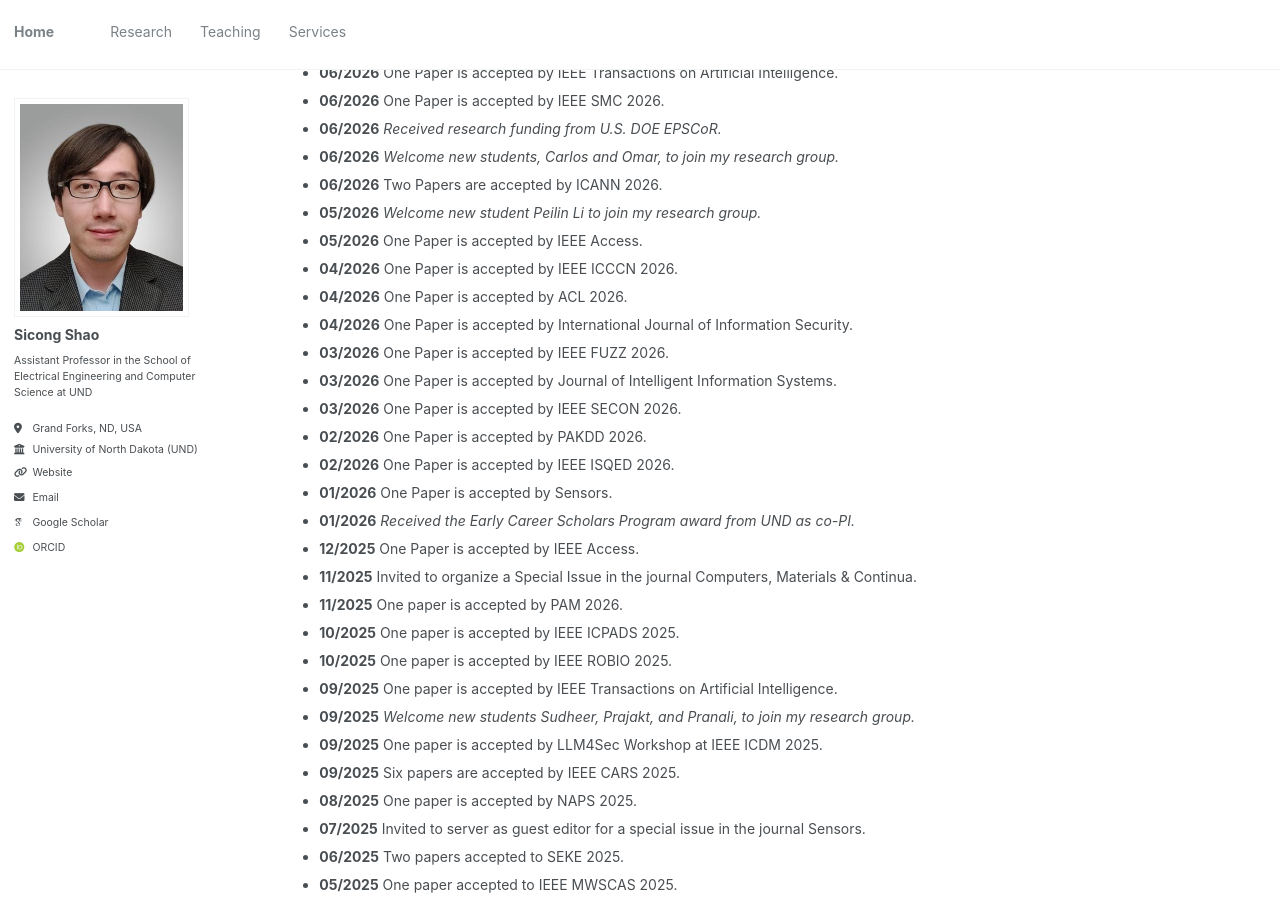
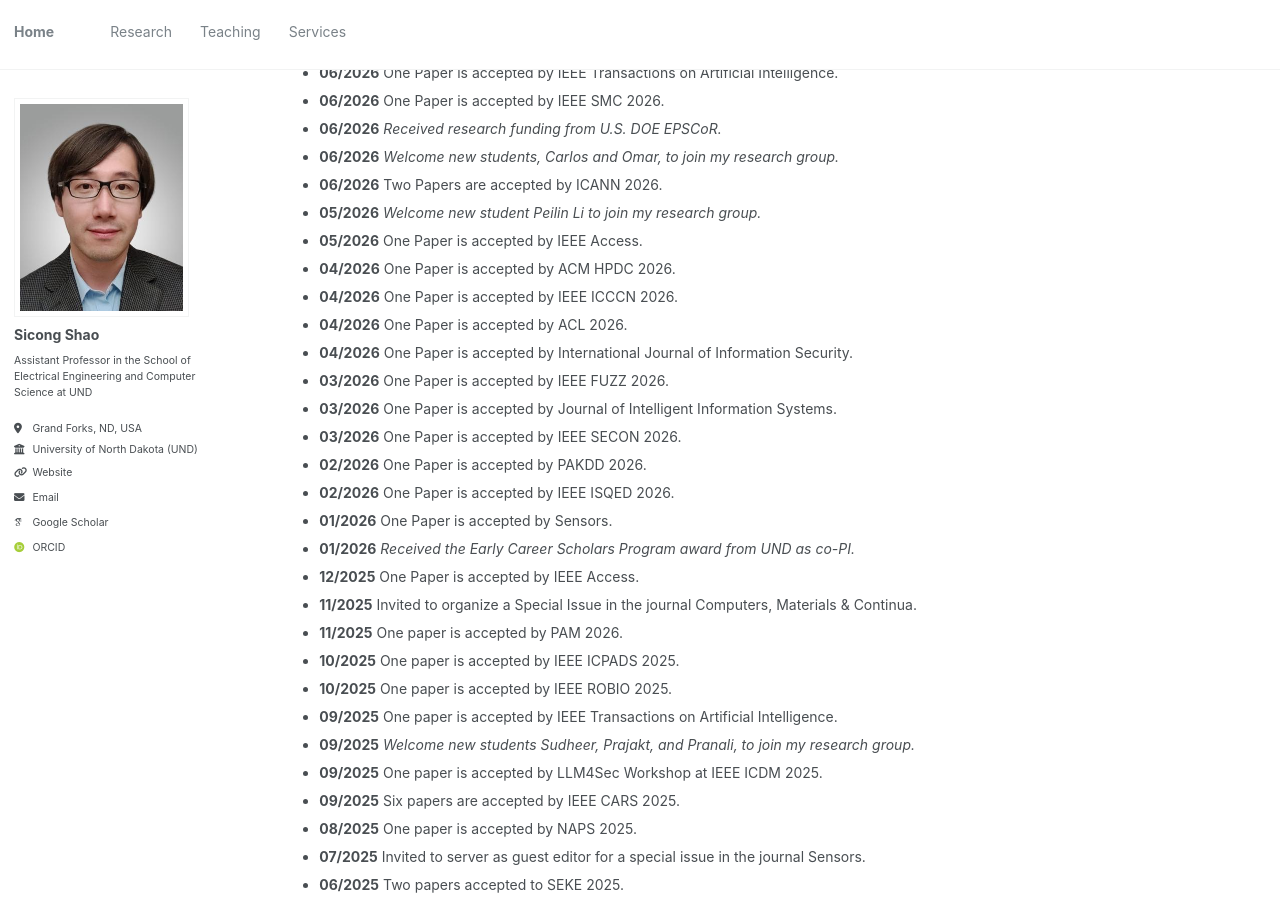
Before and after one commit to sicongshao/sicongshao.github.io, a Jekyll site: the page built from _pages/about.md, in a window 1280 px wide and 900 px high, scrolled down 991 px. Built offline with Jekyll 4.4.1, drawn with Linux system fonts in a browser that asks for light colours; some web fonts are replaced.

Commit message:
first commit

```diff
--- a/_pages/about.md
+++ b/_pages/about.md
@@ -48,6 +48,7 @@ News
 * **06/2026** Two Papers are accepted by ICANN 2026.
 * **05/2026** *Welcome new student Peilin Li to join my research group.*
 * **05/2026** One Paper is accepted by IEEE Access.
+* **04/2026** One Paper is accepted by ACM HPDC 2026.
 * **04/2026** One Paper is accepted by IEEE ICCCN 2026.
 * **04/2026** One Paper is accepted by ACL 2026.
 * **04/2026** One Paper is accepted by International Journal of Information Security.
```
